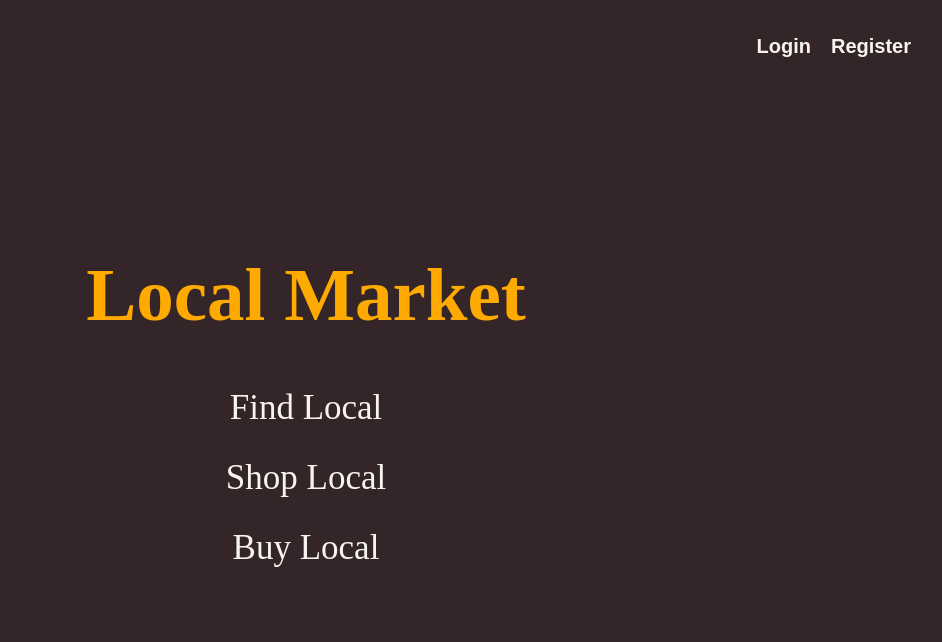
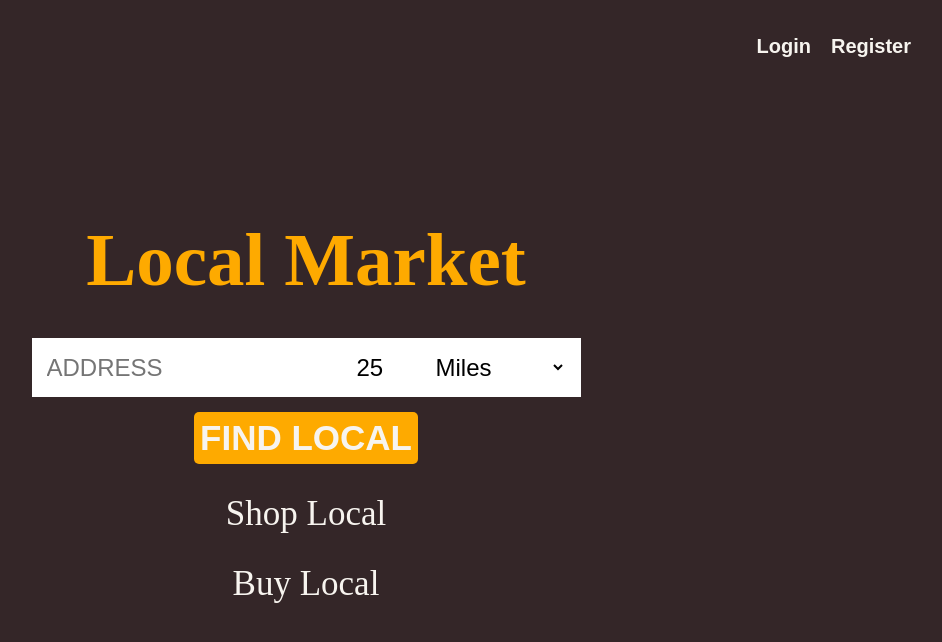
Before and after one commit to MorganLee909/market-app, a Vue app: page / in a window 1280 px wide. Shown: the top 642 px of the page, without its empty margins (334-1276 px from the left). Built offline with nearby package versions, Linux system fonts and the light colour scheme.

Commit message:
Create search results page. Handle routing for search results page. Fetch vendor data from user search.

```diff
--- a/src/components/VendorLogin.vue
+++ b/src/components/VendorLogin.vue
@@ -2,7 +2,7 @@
     <div @click="$emit('closeModal')" class="modal">
         <form @submit.prevent="submit" @click.stop>
             <label>Email
-                <input name="email" type="text" placeholder="Email" required/>
+                <input ref="email" name="email" type="text" placeholder="Email" required/>
             </label>
 
             <label>Password
@@ -20,6 +20,10 @@
 
 <script>
 export default {
+    mounted(){
+        this.$refs.email.focus();
+    },
+
     methods: {
         submit: function(e){
             fetch("http://localhost:8000/vendor/login", {
--- a/src/components/VendorProfile.vue
+++ b/src/components/VendorProfile.vue
@@ -61,9 +61,6 @@
 
             <h3>Tuesday</h3>
             <div class="openClose">
-                <label>Open
-                    <input ref="tueOpen" type="time" :value="toHumanTime(compVendor.hours.tuesday.open)"/>
-                </label>
                 <label>Close
                     <input ref="tueClose" type="time" :value="toHumanTime(compVendor.hours.tuesday.close)"/>
                 </label>
--- a/src/components/VendorRegister.vue
+++ b/src/components/VendorRegister.vue
@@ -4,7 +4,7 @@
             <h2>Create New Vendor</h2>
 
             <label>Name of Owner/Business*
-                <input type="text" name="name" placeholder="Name" required/>
+                <input ref="name" type="text" name="name" placeholder="Name" required/>
             </label>
 
             <label>Email*
@@ -48,6 +48,10 @@
 
 <script>
 export default {
+    mounted(){
+        this.$refs.name.focus();
+    },
+
     methods: {
         submit(e){
             if(!/^(([^<>()[\]\\.,;:\s@"]+(\.[^<>()[\]\\.,;:\s@"]+)*)|(".+"))@((\[[0-9]{1,3}\.[0-9]{1,3}\.[0-9]{1,3}\.[0-9]{1,3}\])|(([a-zA-Z\-0-9]+\.)+[a-zA-Z]{2,}))$/.test(e.target.email.value)){
--- a/src/router.js
+++ b/src/router.js
@@ -9,6 +9,15 @@ const router = createRouter({
             component: ()=>import("./views/LandingPage.vue")
         },
         {
+            path: "/search",
+            name: "results",
+            query: {
+                address: "address",
+                distance: "distance"
+            },
+            component: ()=>import("./views/SearchResults.vue")
+        },
+        {
             path: "/:pathMatch(.*)*",
             name:"vendor",
             component: ()=>import("./views/VendorPage.vue")
--- a/src/views/LandingPage.vue
+++ b/src/views/LandingPage.vue
@@ -23,7 +23,20 @@
 
         <h1>Local Market</h1>
 
-        <p>Find Local</p>
+        <form class="searchBar" @submit.prevent="search()">
+            <input type="text" ref="address" placeholder="ADDRESS" required/>
+
+            <input type="number" min="1" step="1" ref="distance" value="25" required/>
+
+            <select ref="unit" required>
+                <option value="mi" default>Miles</option>
+                <option value="km">Kilometers</option>
+            </select>
+
+            <input type="submit" style="display:none"/>
+        </form>
+
+        <button class="actionButton" @click="search">FIND LOCAL</button>
 
         <p>Shop Local</p>
 
@@ -46,6 +59,11 @@ export default {
             }
         }
     },
+
+    mounted(){
+        this.$refs.address.focus();
+    },
+
     methods: {
         displayRegister: function(){
             this.modals.vendorReg = !this.modals.vendorReg;
@@ -57,15 +75,31 @@ export default {
             this.modals.vendorReg = false;
             this.modals.vendorLogin = false;
         },
+        search(){
+            let address = this.$refs.address.value;
+            let distance = this.$refs.distance.value;
+            let unit = this.$refs.unit.value;
+
+            switch(unit){
+                case "km": distance *= 1000; break;
+                case "mi": distance *= 1609.34; break;
+            }
+
+            address = address.replaceAll(" ", "+");
+            this.$router.push({
+                path: "/search",
+                query: {
+                    address: address,
+                    distance: distance
+                }
+            });
+        },
         showBanner: function(type, message){
             this.banner.type = type;
             this.banner.message = message;
             this.banner.displayed = true;
 
-            setTimeout(this.hideBanner, 5000);
-        },
-        hideBanner: function(){
-            this.banner.displayed = false;
+            setTimeout(()=>{this.banner.displayed = false}, 5000);
         }
     }
 }
@@ -85,6 +119,22 @@ export default {
         color: var(--yellow);
         font-size: 75px;
         margin: 35px;
+    }
+
+    .searchBar{
+        background: white;
+        padding: 15px;
+    }
+
+    input, select{
+        font-size: 24px;
+        background: white;
+        border: none;
+        outline: none;
+    }
+
+    input[type="number"]{
+        width: 75px;
     }
 
     p{
@@ -110,4 +160,10 @@ export default {
     .reg{
         right: 35px;
     }
+
+    .actionButton{
+        font-size: 35px;
+        width: initial;
+        padding: 5px;
+    }
 </style>
--- /dev/null
+++ b/src/views/SearchResults.vue
@@ -0,0 +1,58 @@
+<template>
+    <notification-banner
+        v-show="banner.displayed"
+        :type="banner.type"
+        :message="banner.message"
+    ></notification-banner>
+    <h1>Search Results</h1>
+
+    <div class="vendors">
+        <h1 v-for="(vendor, i) in vendors" :key="i">{{vendor.name}}</h1>
+    </div>
+</template>
+
+<script>
+export default{
+    data(){
+        return {
+            banner: {
+                displayed: false,
+                type: "",
+                message: ""
+            },
+            vendors: []
+        }
+    },
+
+    created(){
+        fetch(`http://localhost:8000/vendor/search?address=${this.$route.query.address}&distance=${this.$route.query.distance}`)
+            .then(r=>r.json())
+            .then((response)=>{
+                if(typeof(response) === "string"){
+                    this.showBanner("error", response);
+                }else{
+                    this.vendors = response;
+                }
+            })
+            .catch((err)=>{
+                this.showBanner("error", "Something went wrong. Try refreshing the page.");
+            });
+    },
+
+    methods: {
+        showBanner: function(type, message){
+            this.banner.type = type;
+            this.banner.message = message;
+            this.banner.displayed = true;
+
+            setTimeout(()=>{this.banner.displayed = false}, 5000);
+        }
+    }
+}
+</script>
+
+<style scoped>
+body{
+    background: var(--darkBrown);
+}
+</style>
```
